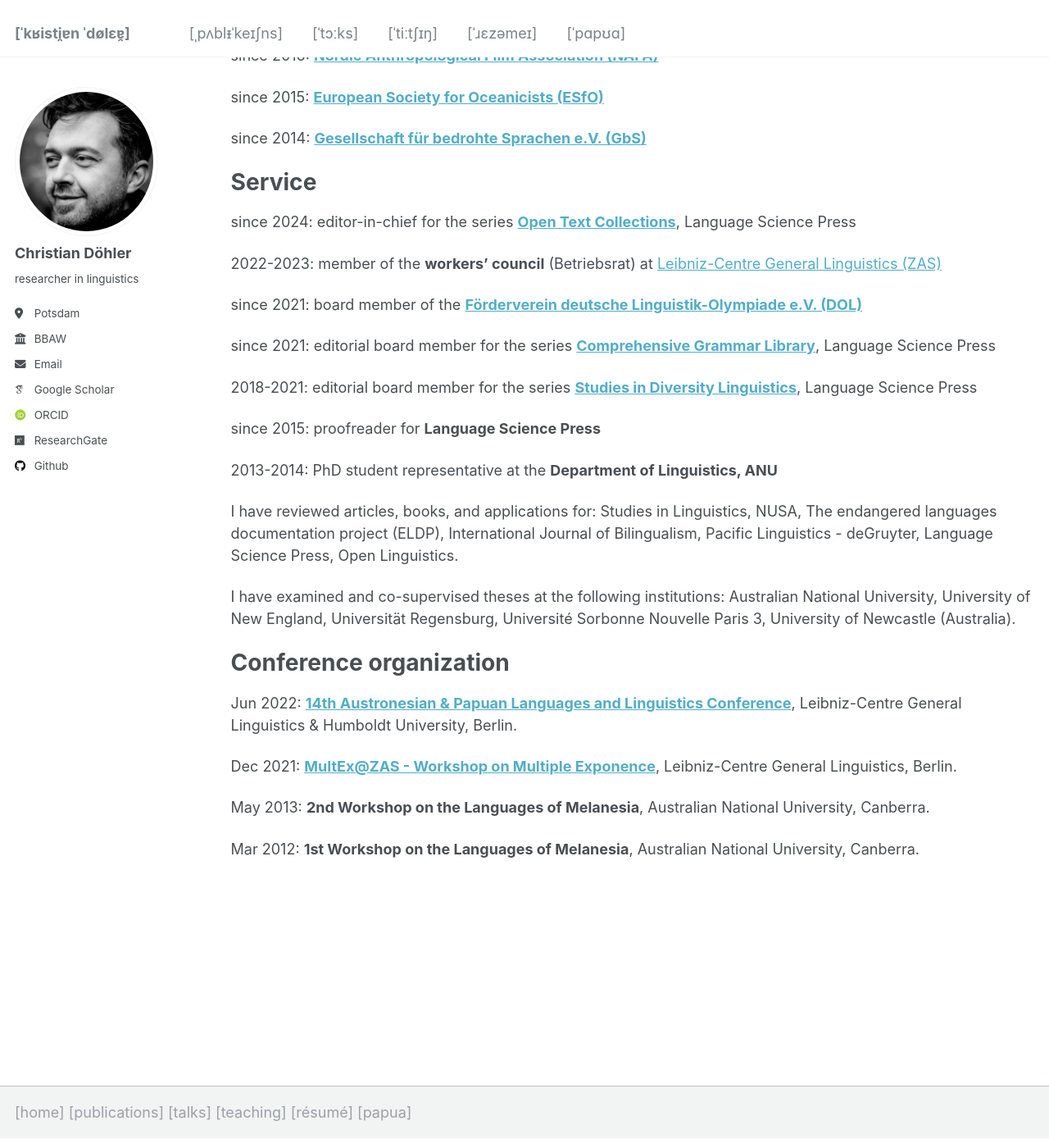
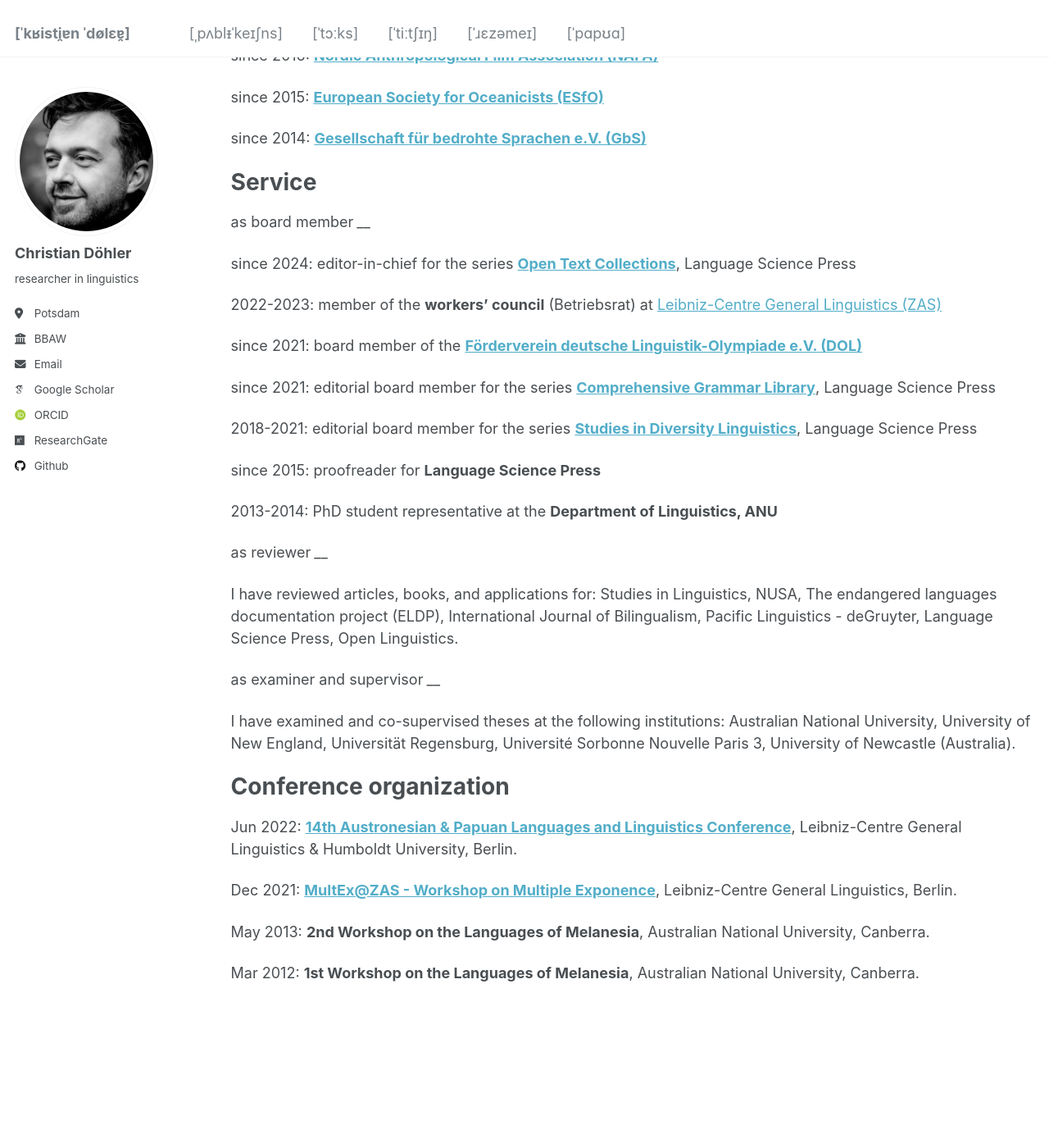
Before and after one commit to chrdoe/chrdoe.github.io, a Jekyll site: the page built from _pages/cv.md, in a window 1280 px wide and 1400 px high, scrolled down 3913 px. Shown: the whole window at 82% size. Built offline with Jekyll 4.4.1, drawn with Linux system fonts in a browser that asks for light colours; some web fonts are replaced.

Commit message:
Update cv.md

```diff
--- a/_pages/cv.md
+++ b/_pages/cv.md
@@ -120,6 +120,9 @@ since 2014: [**Gesellschaft für bedrohte Sprachen e.V. (GbS)**](https://gbs.uni
 Service
 ====
 
+as board member
+____
+
 since 2024: editor-in-chief for the series [**Open Text Collections**](https://langsci-press.org/catalog/series/otc), Language Science Press
 
 2022-2023: member of the **workers' council** (Betriebsrat) at [Leibniz-Centre General Linguistics (ZAS)](https://www.leibniz-zas.de/en/)
@@ -134,7 +137,13 @@ since 2015: proofreader for **Language Science Press**
 
 2013-2014: PhD student representative at the **Department of Linguistics, ANU**
 
+as reviewer
+____
+
 I have reviewed articles, books, and applications for: Studies in Linguistics, NUSA, The endangered languages documentation project (ELDP), International Journal of Bilingualism, Pacific Linguistics - deGruyter, Language Science Press, Open Linguistics.
+
+as examiner and supervisor
+____
 
 I have examined and co-supervised theses at the following institutions: Australian National University, University of New England, Universität Regensburg, Université Sorbonne Nouvelle Paris 3, University of Newcastle (Australia).
 
```
